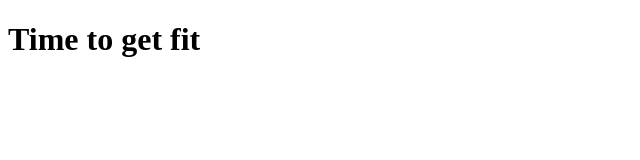
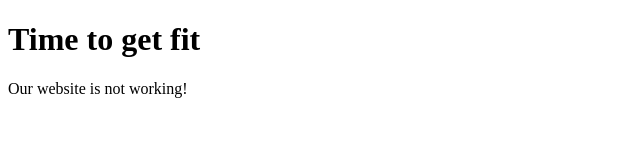
Before and after one commit to StellaA30/Quick-Fit, a plain HTML site: page index.html in a window 1280 px wide. Shown: the whole page, without its empty margins (0-640 px from the left). Drawn offline with Linux system fonts and the light colour scheme.

Commit message:
Update index.html

```diff
--- a/index.html
+++ b/index.html
@@ -5,5 +5,8 @@
     </head>
     <body>
         <h1>Time to get fit</h1>
+        <p>
+            Our website is not working!
+        </p>
     </body>
 </html>
```
